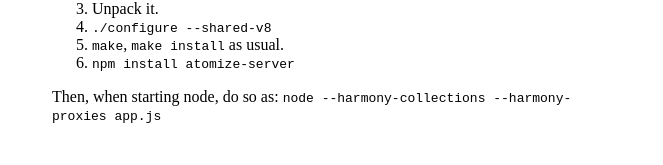
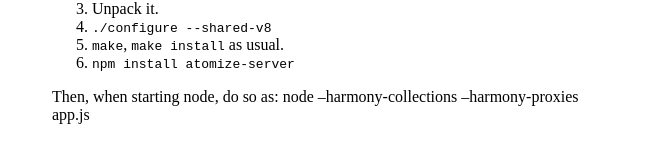
Before and after one commit to atomizejs/atomizejs.github.com, a Jekyll site: the page built from install.markdown, in a window 1280 px wide. Shown: the part 933-1098 px from the top of the page, without its empty margins (308-971 px from the left). Built offline with Jekyll 4.4.1, drawn with Linux system fonts in a browser that asks for light colours; Markdown is read by kramdown in place of the engine named in the settings.

```diff
--- a/install.markdown
+++ b/install.markdown
@@ -72,4 +72,4 @@ is to grab and install the packages from
 6. `npm install atomize-server`
 
 Then, when starting node, do so as:
-    `node --harmony-collections --harmony-proxies app.js`
+    node --harmony-collections --harmony-proxies app.js
```
